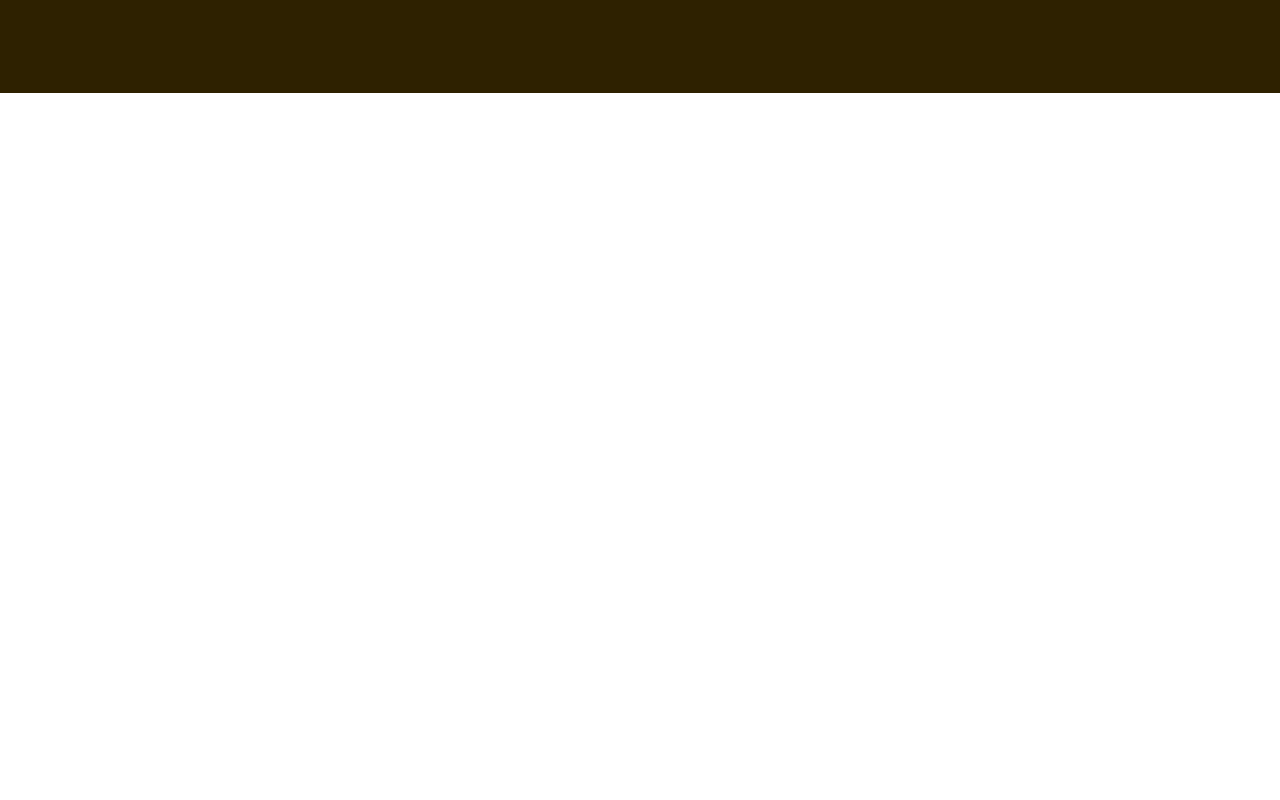
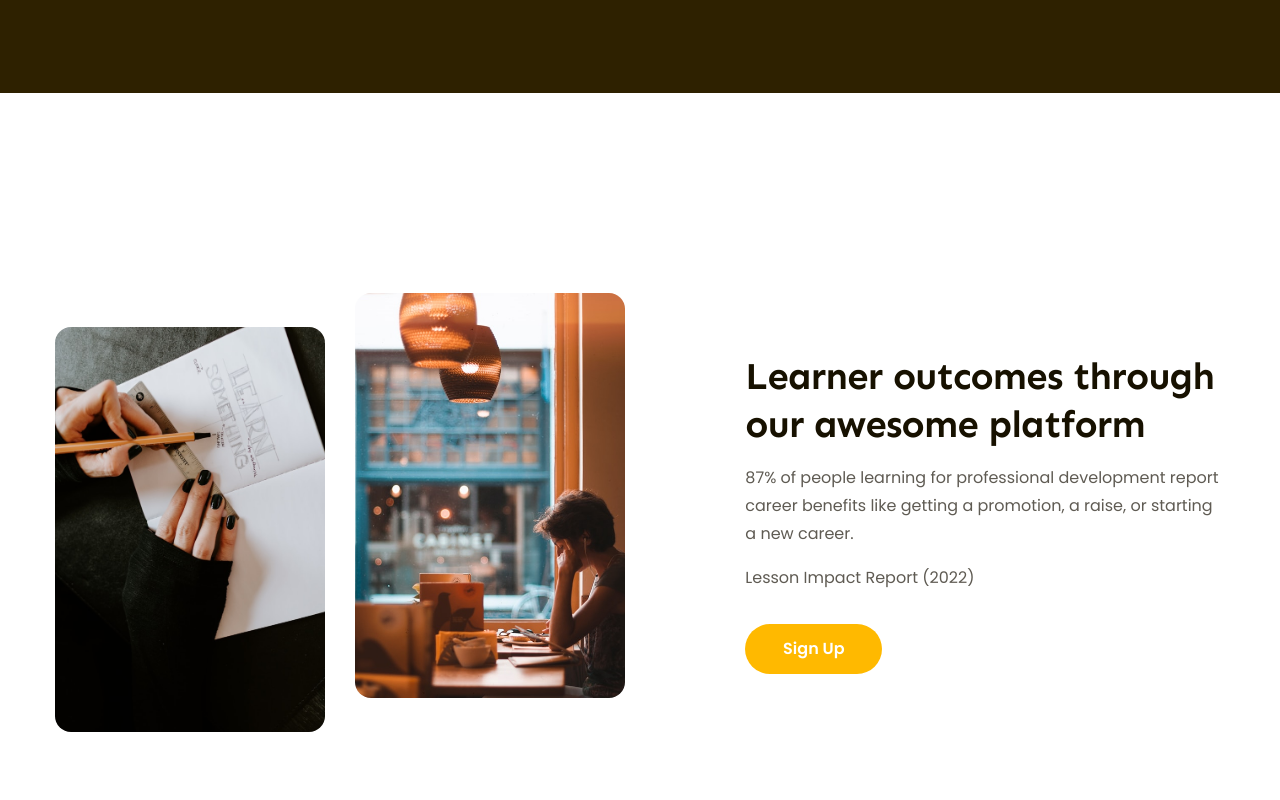
Before and after one commit to AstiArtKN/Figma-to-html, a plain HTML site: page index.html in a window 1280 px wide. Shown: the part 2050-2850 px from the top of the page. Drawn offline with Linux system fonts and the light colour scheme.

Commit message:
p10 feature

```diff
--- a/assets/css/style.css
+++ b/assets/css/style.css
@@ -435,3 +435,44 @@ a {
   font-style: italic;
   line-height: 1.54; /* 153.846% */
 }
+
+/* =====================feature====================== */
+.feature {
+  margin-top: 135px;
+  padding: 65px 0;
+}
+.feature .body {
+  display: flex;
+  justify-content: space-between;
+}
+.feature .image {
+  display: flex;
+  gap: 30px;
+}
+.feature .image img {
+  width: 270px;
+  height: 405px;
+  object-fit: cover;
+  border-radius: 16px;
+}
+.feature .lower {
+  margin-top: 34px;
+}
+.feature .content {
+  width: 41%;
+  display: flex;
+  flex-direction: column;
+  justify-content: center;
+}
+.feature .desc {
+  margin-top: 16px;
+  color: #5f5b53;
+  font-size: 1.6rem;
+  line-height: 1.75; /* 175% */
+}
+.feature .cta-btn {
+  margin-top: 32px;
+  width: 137px;
+  height: 50px;
+  background: var(--primary-color);
+}
--- a/index.html
+++ b/index.html
@@ -368,6 +368,37 @@
           </div>
         </div>
       </div>
+
+      <!-- feature -->
+      <div class="feature">
+        <div class="main-content">
+          <div class="body">
+            <div class="image">
+              <img
+                class="lower"
+                src="./assets/img/learn1.jpg"
+                alt="Learner outcomes through our awesome platform"
+              />
+              <img
+                src="./assets/img/learn2.jpg"
+                alt="Learner outcomes through our awesome platform"
+              />
+            </div>
+            <div class="content">
+              <h2 class="heading-lv2">
+                Learner outcomes through our awesome platform
+              </h2>
+              <p class="desc">
+                87% of people learning for professional development report
+                career benefits like getting a promotion, a raise, or starting a
+                new career.
+              </p>
+              <p class="desc">Lesson Impact Report (2022)</p>
+              <a href="" class="btn cta-btn">Sign Up</a>
+            </div>
+          </div>
+        </div>
+      </div>
     </main>
   </body>
 </html>
```
Also changed, not shown: assets/img/learn1.jpg (added), assets/img/learn2.jpg (added).
